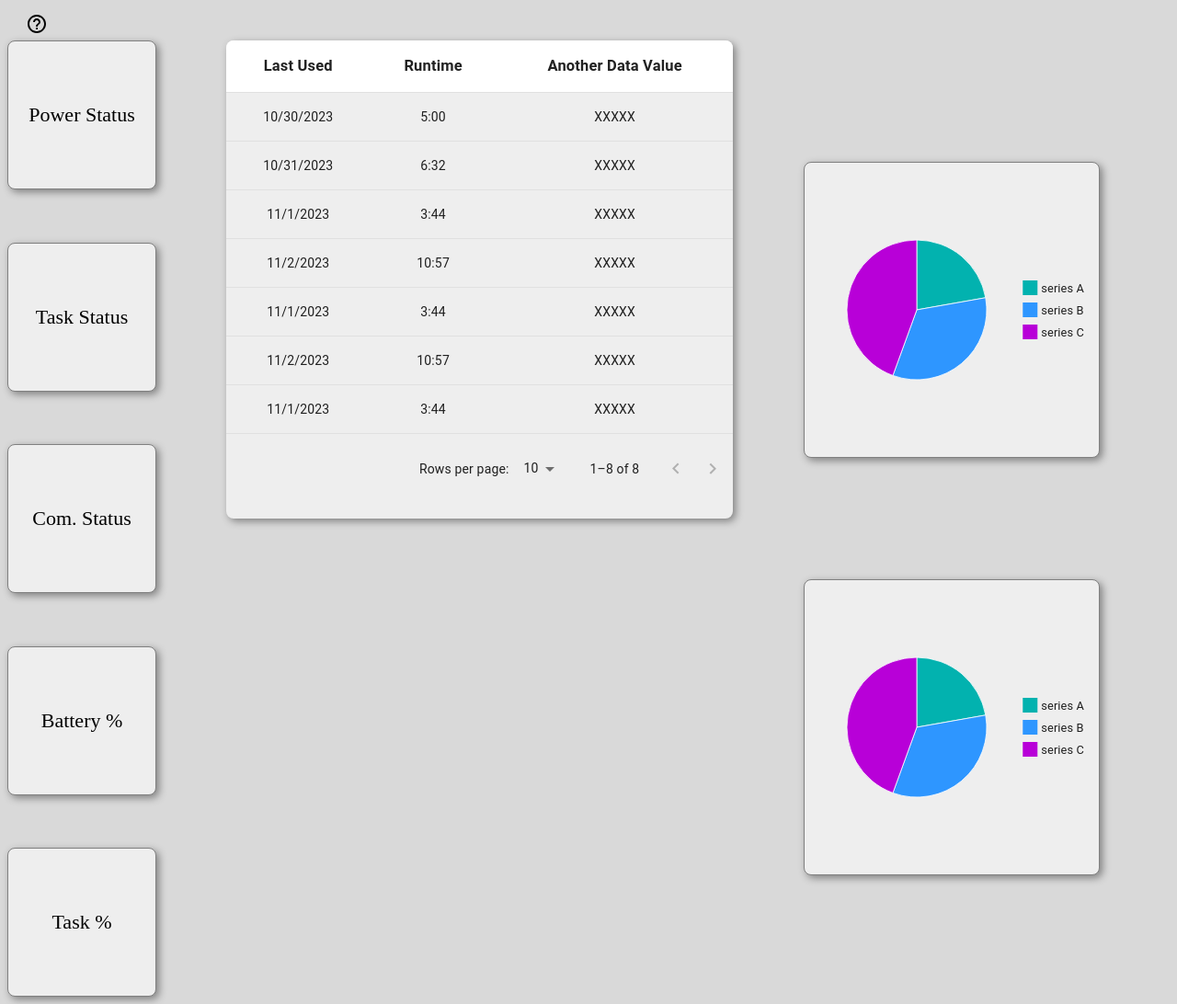
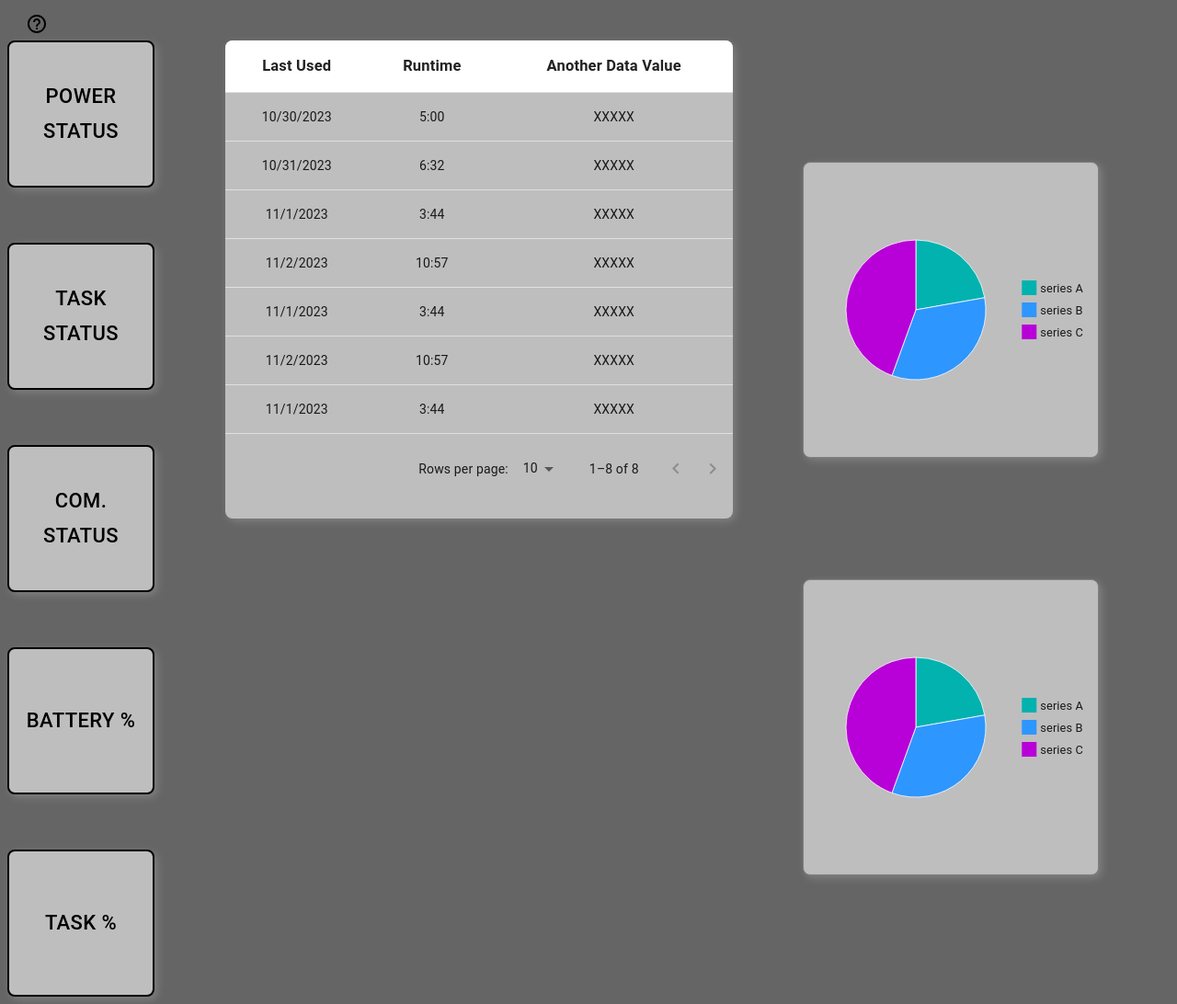
Before and after one commit to zeldafan664/Team-Projects-Team6, a React (Create React App) app in the folder Frontend/thereactapp/: page / in a window 1280 px wide. Shown: the whole page at 92% size. Built offline with nearby package versions, Linux system fonts and the light colour scheme; no server answers.

Commit message:
Made Buttons have onhover styling

```diff
--- a/Frontend/thereactapp/src/Homepage.tsx
+++ b/Frontend/thereactapp/src/Homepage.tsx
@@ -28,12 +28,12 @@ function Homepage() {
     }, []);
 
     // Set the body color
-    useEffect(() => {
-        setBodyColor({ color: "#d9d9d9" });
-    }, []);
+    // useEffect(() => {
+    //     setBodyColor({ color: "#d9d9d9" });
+    // }, []);
 
     const [showNav, setShowNav] = useState(false)
-    setBodyColor({ color: "#d9d9d9" })
+    setBodyColor({ color: "#656565" })
     const handleClick = (e: any) => {
         setShowNav(current => !current)
     }
--- a/Frontend/thereactapp/src/PieChart.tsx
+++ b/Frontend/thereactapp/src/PieChart.tsx
@@ -3,6 +3,7 @@ import { PieChart } from '@mui/x-charts/PieChart';
 import Box from '@mui/material/Box';
 
 export default function PieDisplay() {
+    const inactiveColor = "#bebebe"
     return (
         <>
             <Box style={{ display: "flex", flexDirection: "column", justifyContent: "space-evenly" }}>
@@ -15,7 +16,7 @@ export default function PieDisplay() {
                     height: "20rem",
                     borderRadius: "0.5rem",
                     boxShadow: "3px 3px 8px gray",
-                    backgroundColor: "#EEEEEE"
+                    backgroundColor: inactiveColor
                 }}>
                     <PieChart
                         series={[
@@ -38,7 +39,7 @@ export default function PieDisplay() {
                     height: "20rem",
                     borderRadius: "0.5rem",
                     boxShadow: "3px 3px 8px gray",
-                    backgroundColor: "#EEEEEE"
+                    backgroundColor: inactiveColor
                 }}>
                     <PieChart
                         series={[
--- a/Frontend/thereactapp/src/RobotStatus.tsx
+++ b/Frontend/thereactapp/src/RobotStatus.tsx
@@ -1,120 +1,216 @@
 import * as React from 'react';
-import Box from '@mui/material/Box';
+import Button from '@mui/material/Button';
+import { useState } from 'react';
+import { Box } from '@mui/material';
 
 export default function RobotStatus() {
 
+    const [active1, setActive1] = useState(false);
+    const [active2, setActive2] = useState(false);
+    const [active3, setActive3] = useState(false);
+    const [active4, setActive4] = useState(false);
+    const [active5, setActive5] = useState(false);
+
+    const handleClick1 = () => {
+        setActive1(current => !current);
+    };
+    const handleClick2 = () => {
+        setActive2(current => !current);
+    };
+    const handleClick3 = () => {
+        setActive3(current => !current);
+    };
+    const handleClick4 = () => {
+        setActive4(current => !current);
+    };
+    const handleClick5 = () => {
+        setActive5(current => !current);
+    };
+
+    const inactiveColor = "#bebebe"
+    function hover1(e: any) {
+        if (active1 === false) {
+            e.target.style.background = "gray"
+        }
+    }
+    function unhover1(e: any) {
+        if (active1 === false) {
+            e.target.style.background = "#bebebe"
+        }
+    }
+    function hover2(e: any) {
+        if (active2 === false) {
+            e.target.style.background = "gray"
+        }
+    }
+    function unhover2(e: any) {
+        if (active2 === false) {
+            e.target.style.background = "#bebebe"
+        }
+    }
+    function hover3(e: any) {
+        if (active3 === false) {
+            e.target.style.background = "gray"
+        }
+    }
+    function unhover3(e: any) {
+        if (active3 === false) {
+            e.target.style.background = "#bebebe"
+        }
+    }
+    function hover4(e: any) {
+        if (active4 === false) {
+            e.target.style.background = "gray"
+        }
+    }
+    function unhover4(e: any) {
+        if (active4 === false) {
+            e.target.style.background = "#bebebe"
+        }
+    }
+    function hover5(e: any) {
+        if (active5 === false) {
+            e.target.style.background = "gray"
+        }
+    }
+    function unhover5(e: any) {
+        if (active5 === false) {
+            e.target.style.background = "#bebebe"
+        }
+    }
     return (
+
+
         <>
             <div style={{ display: "flex", flexDirection: "column", justifyContent: "space-between", height: "65rem" }}>
-                <Box
+                <Box >
+                    <Button onClick={handleClick1}
                         style={{
                             display: "flex",
                             justifyContent: "center",
-                        border: "1px solid gray",
+                            border: "2px solid black",
+
                             width: "10rem",
                             height: "10rem",
                             borderRadius: "0.5rem",
                             boxShadow: "3px 3px 8px gray",
-                        backgroundColor: "#EEEEEE",
-
+                            backgroundColor: active1 ? "green" : inactiveColor
                         }}
                     >
                         <div
                             style={{
-
+                                color: active1 ? "white" : "black",
                                 display: "flex",
                                 alignSelf: "center",
                                 fontSize: "22px"
                             }}
                         > Power Status
+
                         </div>
+                    </Button >
                 </Box>
-                <Box
+                <Box onMouseEnter={hover2} onMouseLeave={unhover2} >
+                    <Button onClick={handleClick2}
                         style={{
                             display: "flex",
                             justifyContent: "center",
-                        border: "1px solid gray",
+                            border: "2px solid black",
+
                             width: "10rem",
                             height: "10rem",
                             borderRadius: "0.5rem",
                             boxShadow: "3px 3px 8px gray",
-                        backgroundColor: "#EEEEEE",
+                            backgroundColor: active2 ? "green" : inactiveColor
                         }}
                     >
                         <div
                             style={{
+                                color: active2 ? "white" : "black",
                                 display: "flex",
                                 alignSelf: "center",
                                 fontSize: "22px"
                             }}
                         > Task Status
                         </div>
+                    </Button>
                 </Box>
-                <Box
+                <Box onMouseEnter={hover3} onMouseLeave={unhover3} >
+                    <Button onClick={handleClick3}
                         style={{
                             display: "flex",
                             justifyContent: "center",
-                        border: "1px solid gray",
+                            border: "2px solid black",
+
                             width: "10rem",
                             height: "10rem",
                             borderRadius: "0.5rem",
                             boxShadow: "3px 3px 8px gray",
-                        backgroundColor: "#EEEEEE",
+                            backgroundColor: active3 ? "green" : inactiveColor
                         }}
                     >
                         <div
                             style={{
+                                color: active3 ? "white" : "black",
                                 display: "flex",
                                 alignSelf: "center",
                                 fontSize: "22px"
                             }}
                         > Com. Status
                         </div>
+                    </Button>
                 </Box>
-                <Box
+                <Box onMouseEnter={hover4} onMouseLeave={unhover4} >
+                    <Button onClick={handleClick4}
                         style={{
                             display: "flex",
                             justifyContent: "center",
-                        border: "1px solid gray",
+                            border: "2px solid black",
+
                             width: "10rem",
                             height: "10rem",
                             borderRadius: "0.5rem",
                             boxShadow: "3px 3px 8px gray",
-                        backgroundColor: "#EEEEEE",
+                            backgroundColor: active4 ? "green" : inactiveColor
                         }}
                     >
                         <div
                             style={{
+                                color: active4 ? "white" : "black",
                                 display: "flex",
                                 alignSelf: "center",
                                 fontSize: "22px"
                             }}
                         > Battery %
                         </div>
+                    </Button>
                 </Box>
-                <Box
+                <Box onMouseEnter={hover5} onMouseLeave={unhover5} >
+                    <Button onClick={handleClick5}
                         style={{
                             display: "flex",
                             justifyContent: "center",
-                        border: "1px solid gray",
+                            border: "2px solid black",
+
                             width: "10rem",
                             height: "10rem",
                             borderRadius: "0.5rem",
                             boxShadow: "3px 3px 8px gray",
-                        backgroundColor: "#EEEEEE",
+                            backgroundColor: active5 ? "green" : inactiveColor
 
                         }}
                     >
                         <div
                             style={{
+                                color: active5 ? "white" : "black",
                                 display: "flex",
                                 alignSelf: "center",
                                 fontSize: "22px"
                             }}
                         > Task %
                         </div>
+                    </Button>
                 </Box>
-            </div>
+            </div >
         </>
     )
 
--- a/Frontend/thereactapp/src/UsageData.tsx
+++ b/Frontend/thereactapp/src/UsageData.tsx
@@ -38,6 +38,7 @@ const rows = [
 
 ];
 
+
 export default function StickyHeadTable() {
     const [page, setPage] = React.useState(0);
     const [rowsPerPage, setRowsPerPage] = React.useState(10);
@@ -51,11 +52,12 @@ export default function StickyHeadTable() {
         setPage(0);
     };
 
+    const inactiveColor = "#bebebe"
     return (
         <Paper sx={{
             width: '50%', overflow: 'hidden', borderRadius: "0.5rem", height: '50%',
             boxShadow: "3px 3px 8px gray",
-            backgroundColor: "#EEEEEE"
+            backgroundColor: inactiveColor
         }}>
             <TableContainer sx={{ maxHeight: 440 }}>
                 <Table stickyHeader aria-label="sticky table">
```
Lines whose indentation alone changed are shown as unchanged.
